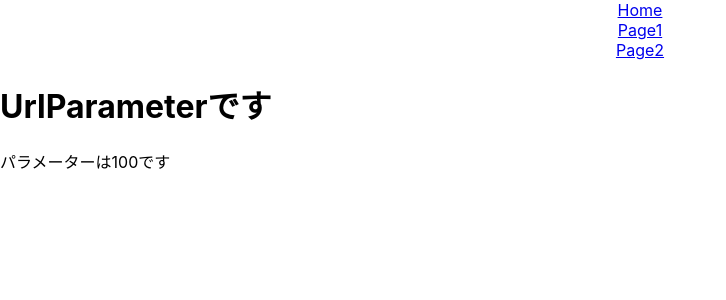
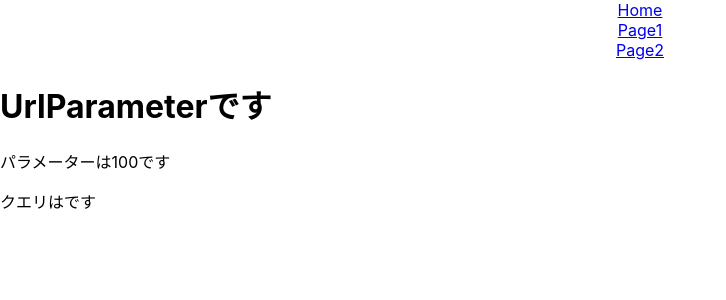
Before and after one commit to Hashi-02/react-jake, a React (Create React App) app: page /page2/100 in a window 1280 px wide. Shown: the top 300 px of the page, without its empty margins (0-726 px from the left). Built offline with nearby package versions, Linux system fonts and the light colour scheme.

Commit message:
クエリパラメーターの取得

```diff
--- a/src/components5/Page2.jsx
+++ b/src/components5/Page2.jsx
@@ -6,6 +6,8 @@
     <div>
       <h1>Page2</h1>
       <Link to="/page2/100">URL パラメーター</Link>
+      <br />
+      <Link to="/page2/100?name=hogehoge">クエリパラメーター</Link>
     </div>
   );
 };
--- a/src/components5/UrlParameter.jsx
+++ b/src/components5/UrlParameter.jsx
@@ -1,12 +1,18 @@
 import React from 'react';
-import { useParams } from 'react-router-dom';
+import { useParams, useLocation } from 'react-router-dom';
 
 export const UrlParameter = () => {
   const { id } = useParams();
+  const { search } = useLocation();
+  console.log('location:' + search);
+  const query = new URLSearchParams(search);
+  console.log(query);
+
   return (
     <div>
       <h1>UrlParameterです</h1>
       <p>パラメーターは{id}です</p>
+      <p>クエリは{query.get('name')}です</p>
     </div>
   );
 };
```
